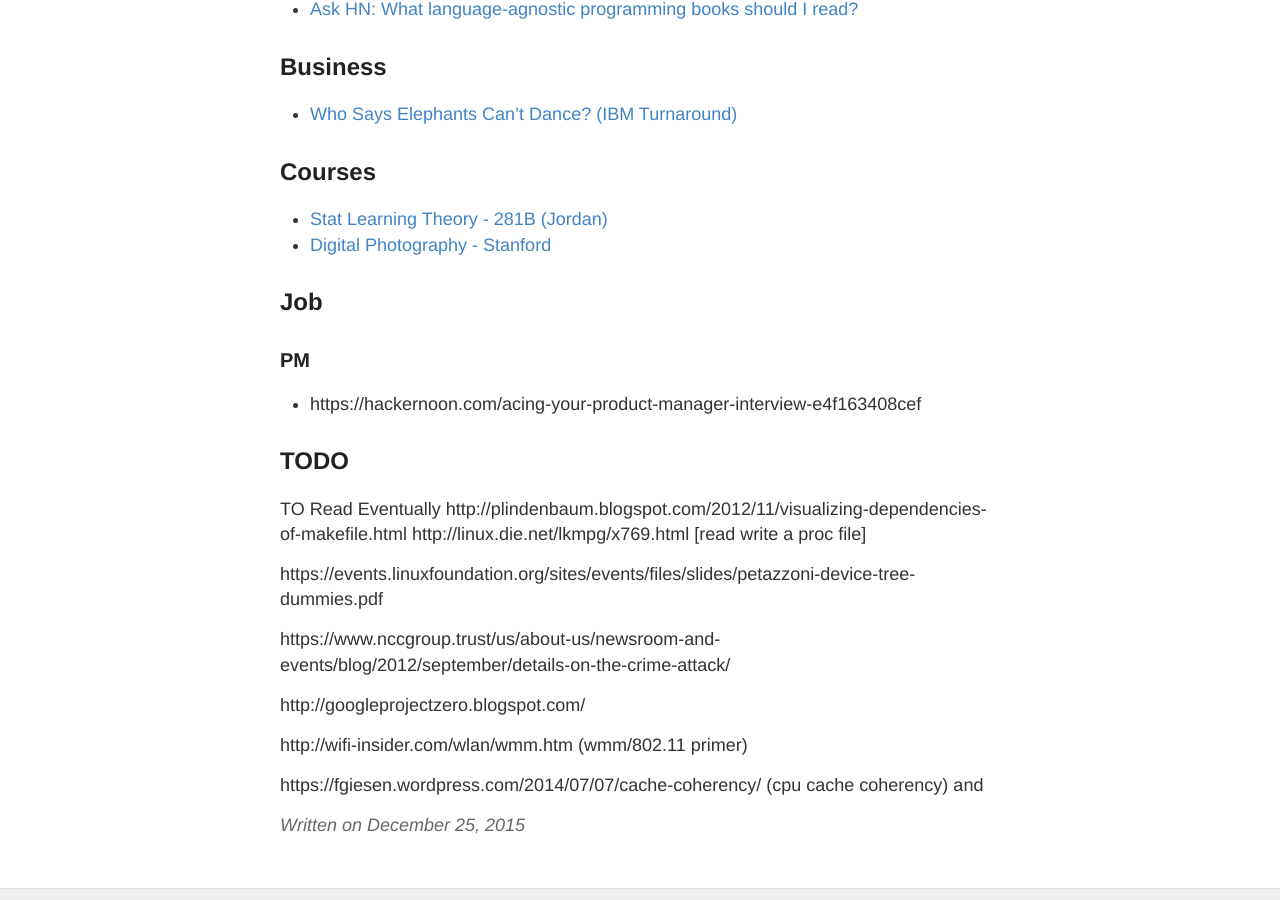
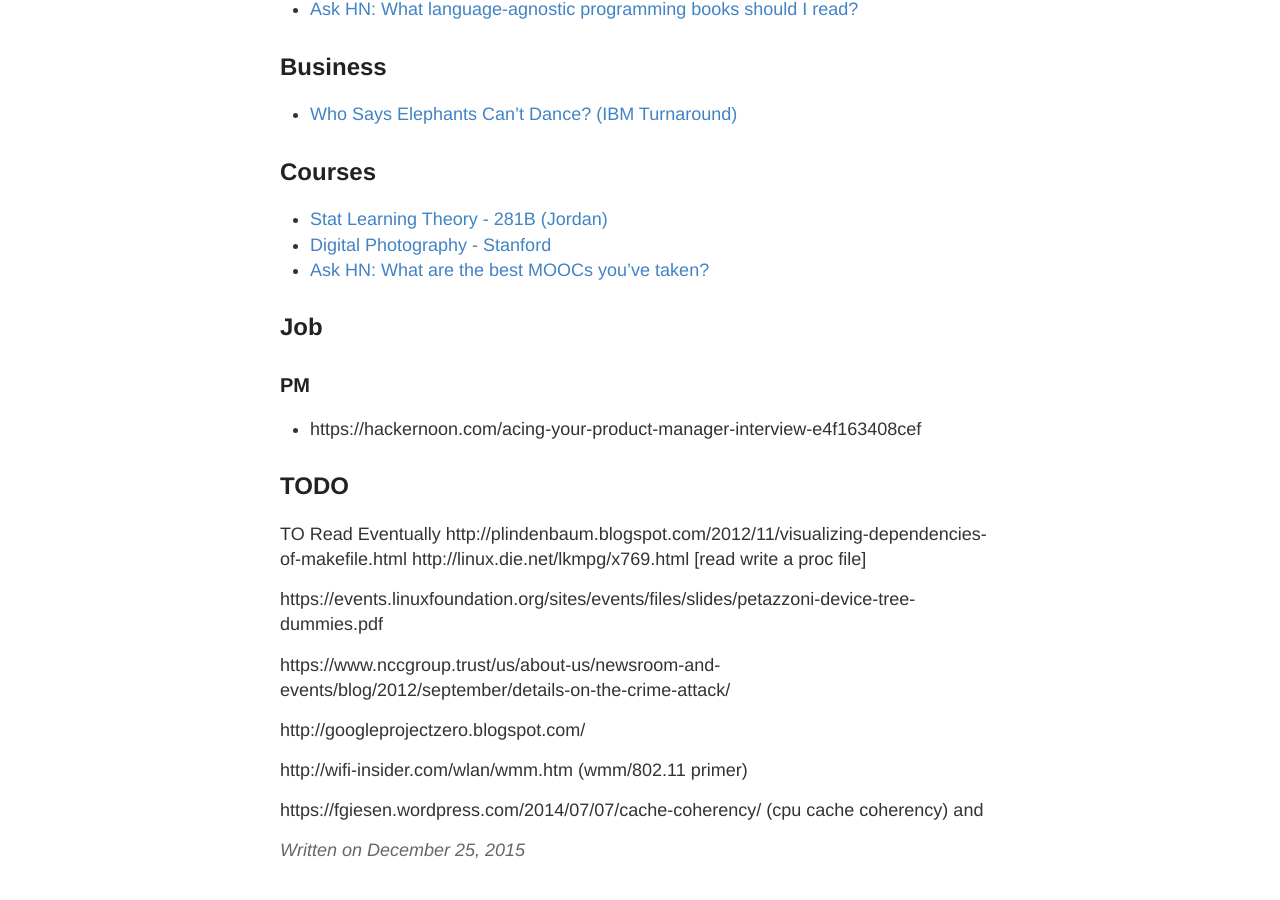
Before and after one commit to RONNCC/ronncc.github, a Jekyll site: the page built from _posts/2015-12-25-ReadingList.md, in a window 1280 px wide and 900 px high, scrolled down 5980 px. Built offline with Jekyll 4.4.1, drawn with Linux system fonts in a browser that asks for light colours; comment, search, counter and statistics services are not loaded.

Commit message:
Update 2015-12-25-ReadingList.md

```diff
--- a/_posts/2015-12-25-ReadingList.md
+++ b/_posts/2015-12-25-ReadingList.md
@@ -230,6 +230,7 @@
 ## Courses
 - [Stat Learning Theory - 281B (Jordan)](http://people.eecs.berkeley.edu/~jordan/courses/281B-spring04/)
 - [Digital Photography - Stanford](https://sites.google.com/site/marclevoylectures/home)
+- [Ask HN: What are the best MOOCs you've taken?](https://news.ycombinator.com/item?id=16745042)
 
 ## Job
 
```
